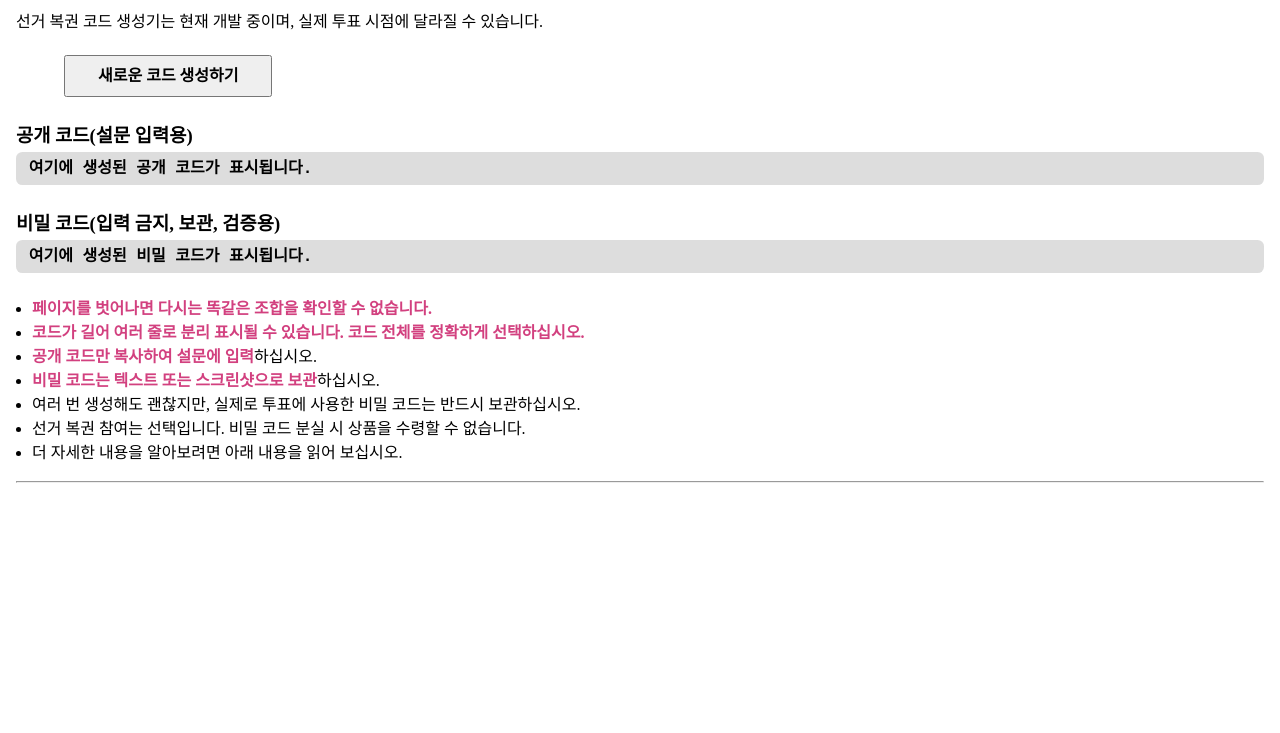
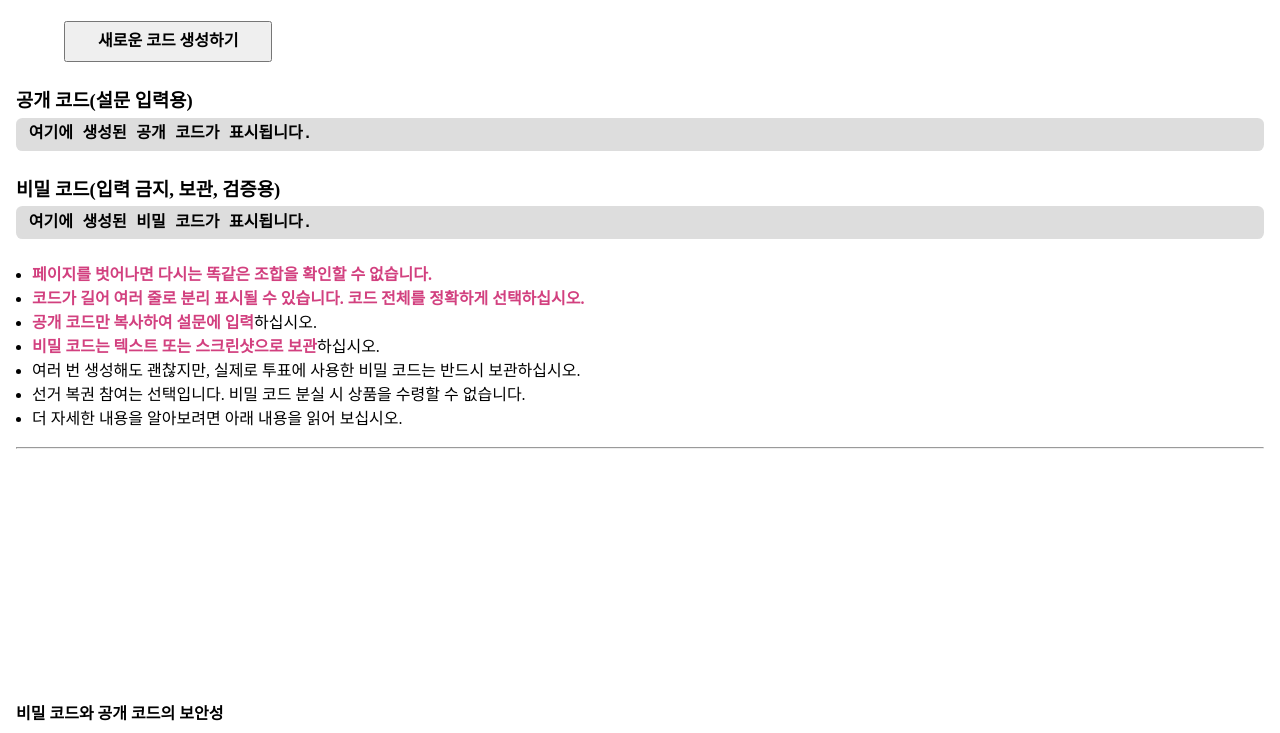
Before and after one commit to kaistgsa/election, a plain HTML site: page docs/code-generator.html in a window 1280 px wide. Shown: the part 74-807 px from the top of the page. Drawn offline with Linux system fonts and the light colour scheme.

Commit message:
개발 중 안내 제거

```diff
--- a/docs/code-generator.html
+++ b/docs/code-generator.html
@@ -166,7 +166,6 @@
 <body>
   <h1>KAIST 대학원 총학생회 총선거 선거 복권 코드 생성기</h1>
   <p>KAIST 대학원 총학생회는 중앙선거관리위원회의 위탁을 받아 선거 복권 코드 생성기 운영 및 추첨 업무를 수행하고 있습니다.</p>
-  <p>선거 복권 코드 생성기는 현재 개발 중이며, 실제 투표 시점에 달라질 수 있습니다.</p>
   <button class="generate-button"
     onclick="typeof generate !== 'undefined' ? generate() : alert('코드를 생성하는 데 실패했습니다. 다른 웹 브라우저나 다른 기기로 시도해 보십시오.')">
     새로운 코드 생성하기
```
